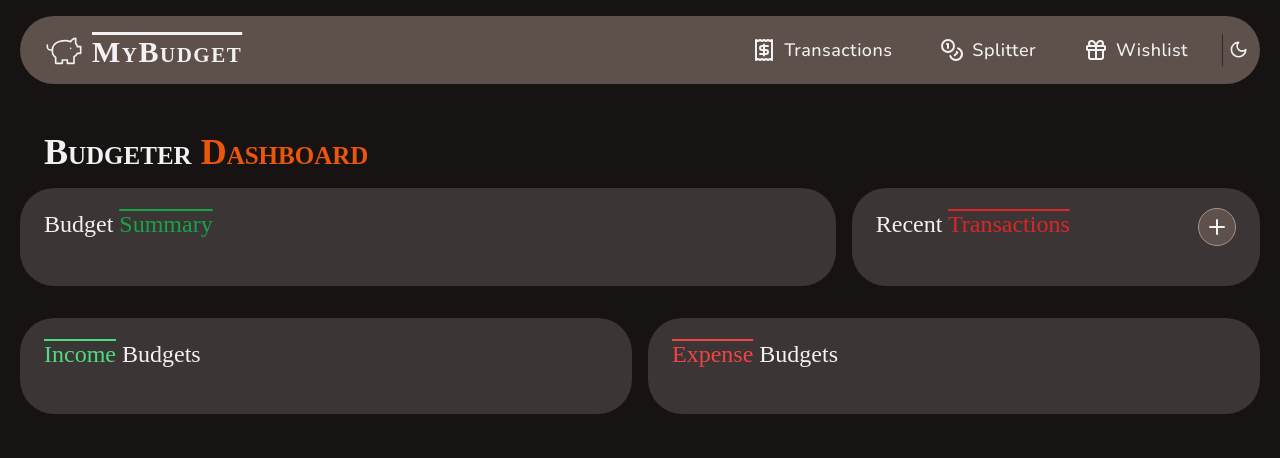
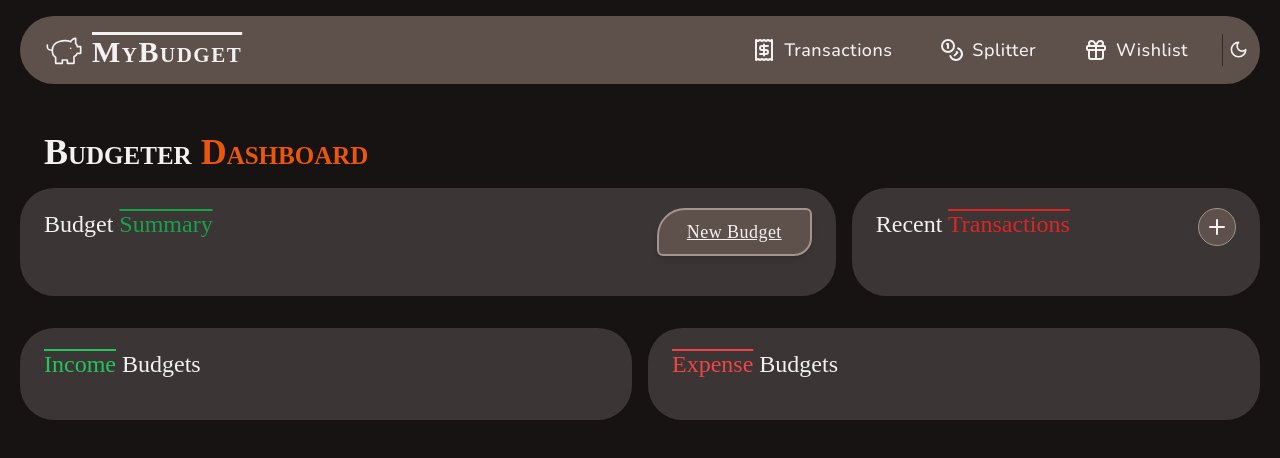
Before and after one commit to maateh/budgeter, a React (Vite) app: page / in a window 1280 px wide. Shown: the top 458 px of the page. Built offline with nearby package versions, Linux system fonts and the light colour scheme; a web font is replaced by a local one.

Commit message:
CreateBudgetSheet component moved to BudgetSummary

```diff
--- a/src/layouts/_root/pages/home/components/BudgetList.tsx
+++ b/src/layouts/_root/pages/home/components/BudgetList.tsx
@@ -12,17 +12,17 @@ type BudgetListProps = {
 const BudgetList = ({ budgets, type }: BudgetListProps) => {
   return (
     <>
-      <h2 className="w-fit mb-3">
+      <h2 className="w-fit mb-5">
         <span className={`overline
           ${type === BudgetType.INCOME
-            ? 'text-green-400'
+            ? 'text-green-500'
             : 'text-red-500'}
         `}>
           {type}
         </span> Budgets
       </h2>
 
-      <ul className="w-full mt-6 grid grid-cols-1 sm:grid-cols-2 items-center gap-8">
+      <ul className="w-full grid grid-cols-1 sm:grid-cols-2 items-center gap-8">
         {budgets.map(budget => (
           <li className="mx-auto w-full max-w-sm" key={budget.id}>
             <BudgetPreview budget={budget} />
--- a/src/layouts/_root/pages/home/components/BudgetSummary.tsx
+++ b/src/layouts/_root/pages/home/components/BudgetSummary.tsx
@@ -1,7 +1,13 @@
+// components
+import CreateBudgetSheet from "@/components/shared/CreateBudgetSheet"
+
 const BudgetSummary = () => {
   return (
     <>
-      <h2>Budget <span className="text-green-600 overline">Summary</span></h2>
+      <div className="mb-5 flex justify-between">
+        <h2>Budget <span className="text-green-600 overline">Summary</span></h2>
+        <CreateBudgetSheet />
+      </div>
     </>
   )
 }
--- a/src/layouts/_root/pages/home/components/RecentTransactions.tsx
+++ b/src/layouts/_root/pages/home/components/RecentTransactions.tsx
@@ -16,7 +16,7 @@ const RecentTransactions = () => {
 
   return (
     <>
-      <div className="flex justify-between">
+      <div className="mb-5 flex justify-between">
         <h2>Recent <span className="text-red-600 overline">Transactions</span></h2>
         <AddTransactionsPopover>
           <Button variant="icon" size="icon">
@@ -25,7 +25,7 @@ const RecentTransactions = () => {
         </AddTransactionsPopover>
       </div>
 
-      <ul className="w-full mt-5 grid gap-3">
+      <ul className="w-full grid gap-3">
         {Object.values(transactions).slice(0, 7).map(tr => (
           <li key={tr.id}>
             <TransactionPreview transaction={tr} />
```
